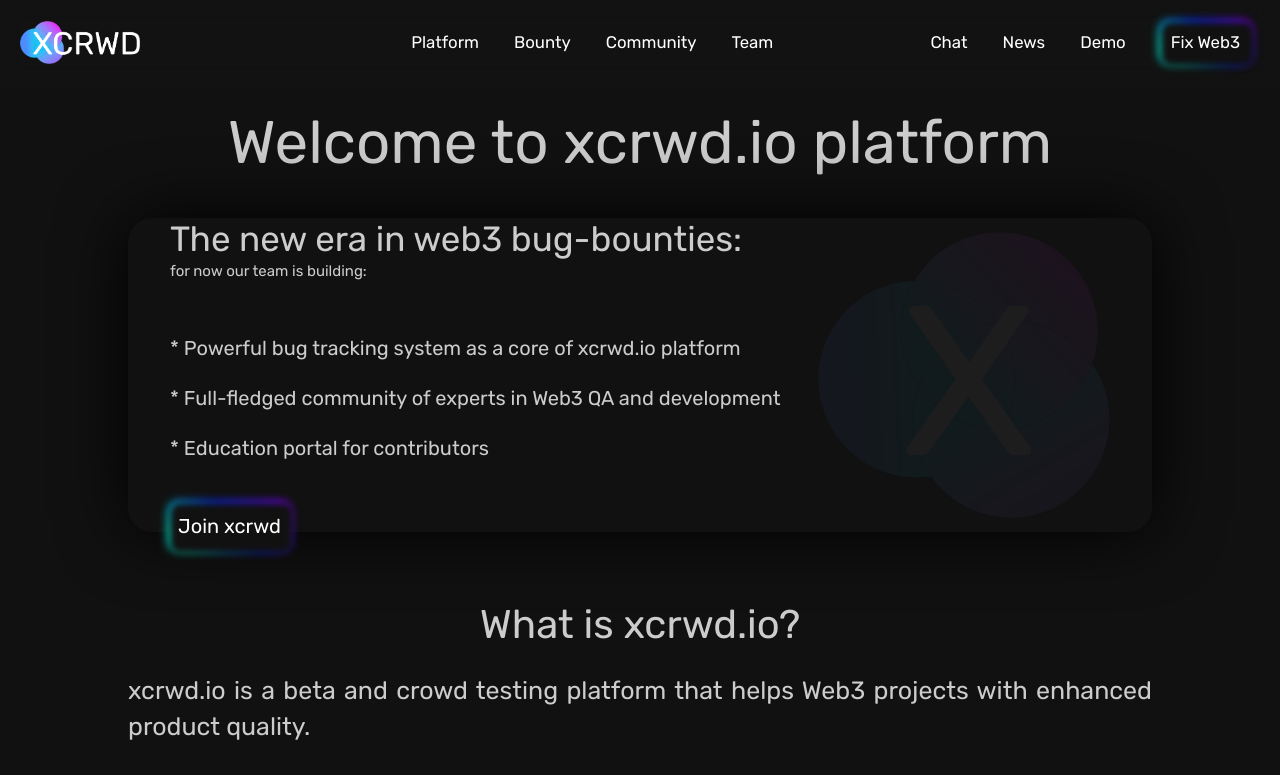
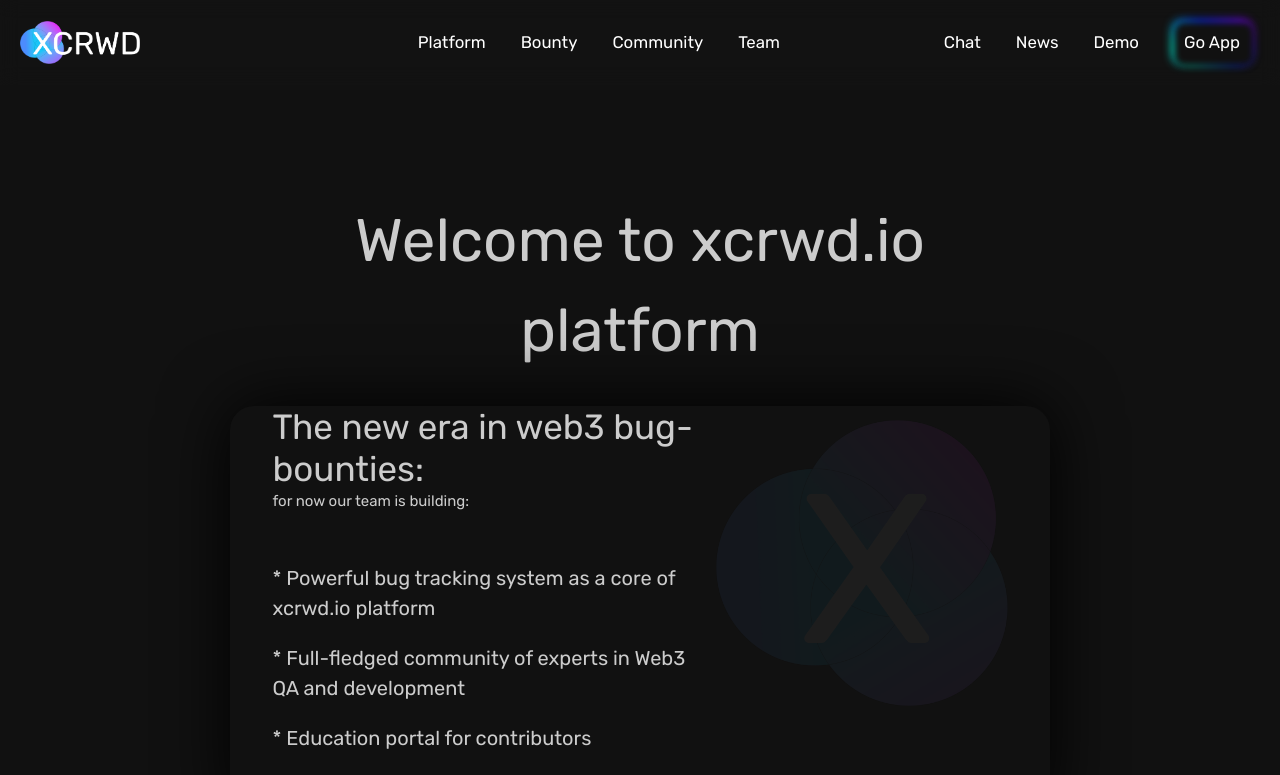
Before and after one commit to Vl-pod/xcrwd.lending, a Vue app: page / in a window 1280 px wide. Shown: the top 775 px of the page. Built offline with nearby package versions, Linux system fonts and the light colour scheme.

Commit message:
set routes and make decomposition

```diff
--- a/src/App.vue
+++ b/src/App.vue
@@ -1,34 +1,20 @@
 <template>
   <div class="page">
 		<HeaderMain />
-    <IntroContent />
-    <FeaturesContent />
-    <BugtrackerDemo />
-    <PlatformTeam />
+		<RouterView />
     <FooterMain />
   </div>
 </template>
 
 <script>
 import HeaderMain from './components/HeaderMain.vue'
-import IntroContent from './components/IntroContent.vue'
-import FeaturesContent from './components/FeaturesContent.vue'
-import BugtrackerDemo from './components/BugtrackerDemo.vue'
-import PlatformTeam from './components/PlatformTeam.vue'
 import FooterMain from './components/FooterMain.vue'
 
-export default {
+ export default {
   components: {
-    HeaderMain,
-    IntroContent,
-    FeaturesContent,
-    BugtrackerDemo,
-    PlatformTeam,
-    FooterMain
-  },
-  data() {
-    return {}
-  }
+  	HeaderMain,
+		FooterMain
+	}
 }
 </script>
 
--- a/src/components/HeaderMain.vue
+++ b/src/components/HeaderMain.vue
@@ -6,10 +6,18 @@
       </div>
 			<nav class="nav-center">
 				<ul class="nav-list ">
-          <li class="nav-item">Platform</li>
-          <li class="nav-item">Bounty</li>
-          <li class="nav-item">Community</li>
-					<li class="nav-item">Team</li>
+          <li class="nav-item">
+						<RouterLink to="/" class="nav-link">Platform</RouterLink>
+					</li>
+          <li class="nav-item">
+						<RouterLink to="/bounty" class="nav-link">Bounty</RouterLink>
+					</li>
+          <li class="nav-item">
+						<RouterLink to="/community" class="nav-link">Community</RouterLink>
+					</li>
+					<li class="nav-item">
+						<RouterLink to="/team" class="nav-link">Team</RouterLink>
+					</li>
         </ul>
 			</nav>
       <nav class="nav-right">
@@ -19,7 +27,7 @@
           <li class="nav-item">Demo</li>
           <li class="nav-item">
             <AnimatedButton
-              title="Fix Web3"
+              title="Go App"
               href="https://docs.google.com/forms/d/e/1FAIpQLSe_wXZwonmQvWU2wdsJh_9BRGYFZSPyq6vuqfRg3btATF-pJQ/viewform"
               target="_blank"
               type="button"
@@ -43,6 +51,7 @@
 </script>
 
 <style scoped>
+
 .header {
   color: white;
   background-color: rgb(22 22 22 / 45%);
@@ -70,9 +79,16 @@
   font-size: 1.3em;
 }
 
+.nav-link,
+.nav-link a {
+  text-decoration: none;
+  color: white;
+}
+
 .nav-center {
   margin-left: 10%;
 }
+
 
 ul {
   display: flex;
--- /dev/null
+++ b/src/pages/BountyPage.vue
@@ -0,0 +1,22 @@
+<template>
+	<div>
+		<FeaturesContent/>
+		<BugtrackerDemo/>
+	</div>
+</template>
+
+<script>
+
+import FeaturesContent from '../components/FeaturesContent.vue'
+import BugtrackerDemo from '../components/BugtrackerDemo.vue'
+	export default {
+		components: {
+			FeaturesContent,
+			BugtrackerDemo
+		}
+	}
+</script>
+
+<style scoped>
+
+</style>
--- /dev/null
+++ b/src/pages/CommunityPage.vue
@@ -0,0 +1,17 @@
+<template>
+	<div>
+		<h1>Something about community</h1>
+	</div>
+</template>
+
+<script>
+	export default {
+
+	}
+</script>
+
+<style scoped>
+	h1{
+		font-size: 50px;
+	}
+</style>
--- /dev/null
+++ b/src/pages/MainPage.vue
@@ -0,0 +1,21 @@
+<template>
+	<div class="page">
+    <IntroContent />
+	</div>
+</template>
+
+<script>
+import IntroContent from '../components/IntroContent.vue'
+export default {
+  components: {
+    IntroContent,
+  },
+  data() {
+    return {}
+  }
+}
+</script>
+
+<style scoped>
+
+</style>
--- /dev/null
+++ b/src/pages/TeamPage.vue
@@ -0,0 +1,19 @@
+<template>
+	<div>
+		<PlatformTeam />
+	</div>
+</template>
+
+<script>
+import PlatformTeam from '../components/PlatformTeam.vue'
+
+	export default {
+		components: {
+			PlatformTeam
+		}
+	}
+</script>
+
+<style  scoped>
+
+</style>
--- a/vite.config.js
+++ b/vite.config.js
@@ -6,7 +6,7 @@
 
 // https://vitejs.dev/config/
 export default defineConfig({
-  base: "/xcrwd.lending",
+  base: "/",
 	plugins: [
     vue(),
     vueJsx(),
```
Also changed, not shown: src/router/router.js (+13 -9 lines), src/pages/Bounty.vue (deleted), src/pages/Community.vue (deleted), src/pages/Main.vue (deleted), src/pages/Platform.vue (deleted).
